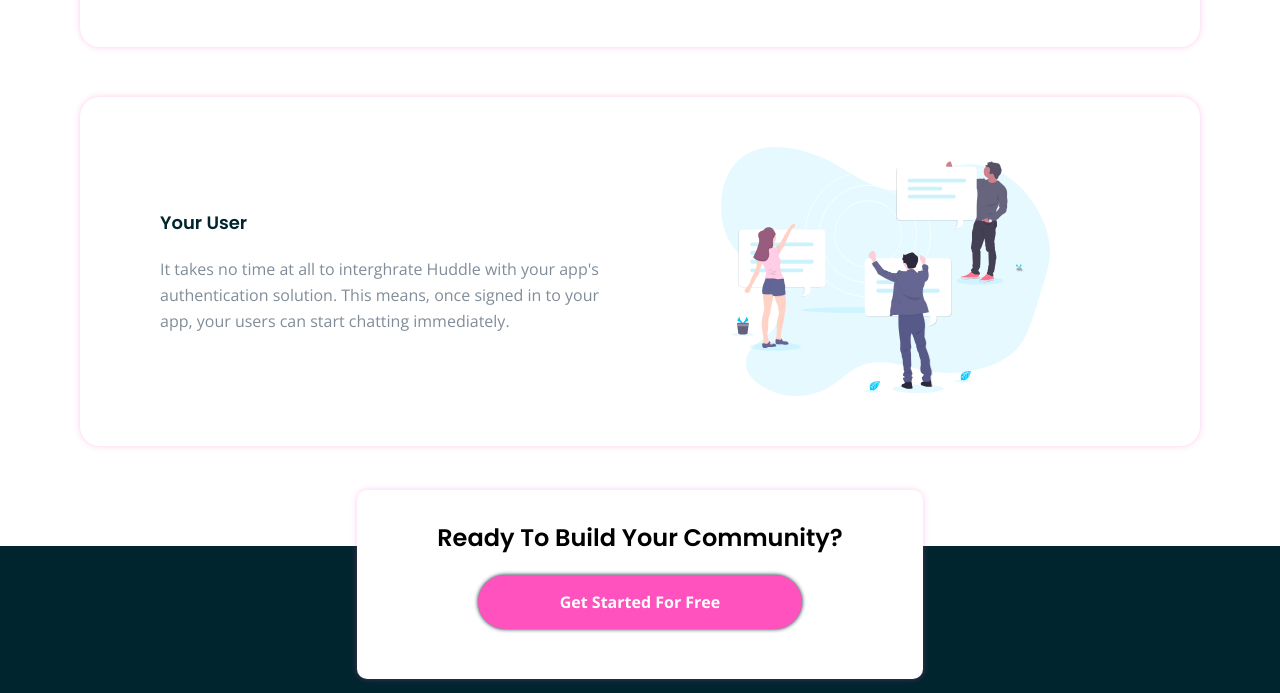
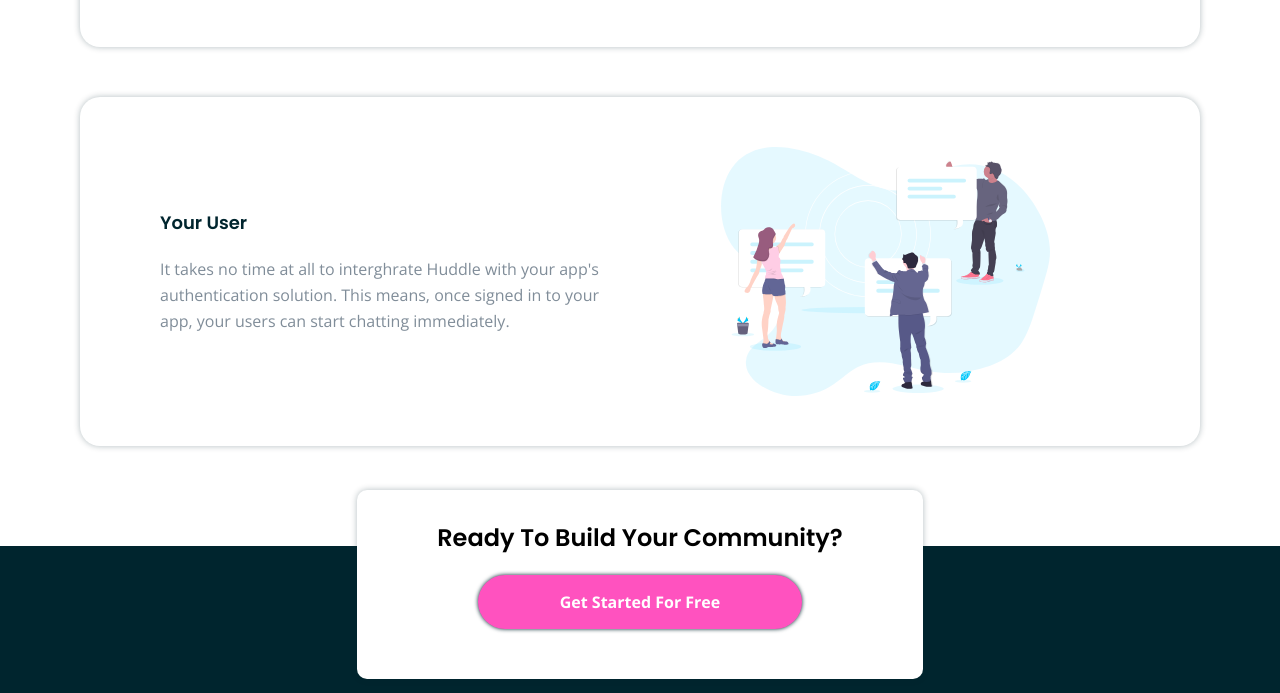
Before and after one commit to lanamae/Huddle, a plain HTML site: page index.html in a window 1280 px wide. Shown: the part 1406-2099 px from the top of the page. Drawn offline with nearby package versions, Linux system fonts and the light colour scheme.

Commit message:
Modify the shadows

```diff
--- a/styles/_desktop.scss
+++ b/styles/_desktop.scss
@@ -180,7 +180,7 @@
         background-color: #fff;
         padding: 30px 80px;
         border-radius: 10px;
-        box-shadow: 0px 0px 6px rgba($pink, 0.3);
+        box-shadow: 0px 0px 6px rgba($darkCyan, 0.3);
 
         display: flex;
         flex-direction: column;
--- a/styles/_mobile.scss
+++ b/styles/_mobile.scss
@@ -124,7 +124,7 @@
     .card {
       background: #fff;
       border-radius: 20px;
-      box-shadow: 0px 0px 6px rgba($pink, 0.3);
+      box-shadow: 0px 0px 6px rgba($darkCyan, 0.3);
       padding: 50px 30px;
 
       display: grid;
@@ -195,7 +195,7 @@
         border-style: none;
         border-radius: 50px;
         margin: 20px 0px;
-        box-shadow: 0px 0px 6px rgba($pink, 0.3);
+        box-shadow: 0px 0px 6px rgba($darkCyan, 0.3);
         cursor: pointer;
 
         &:hover {
```
Also changed, not shown: index.html (+4 -1 lines), css/style.css, 1 other file.
